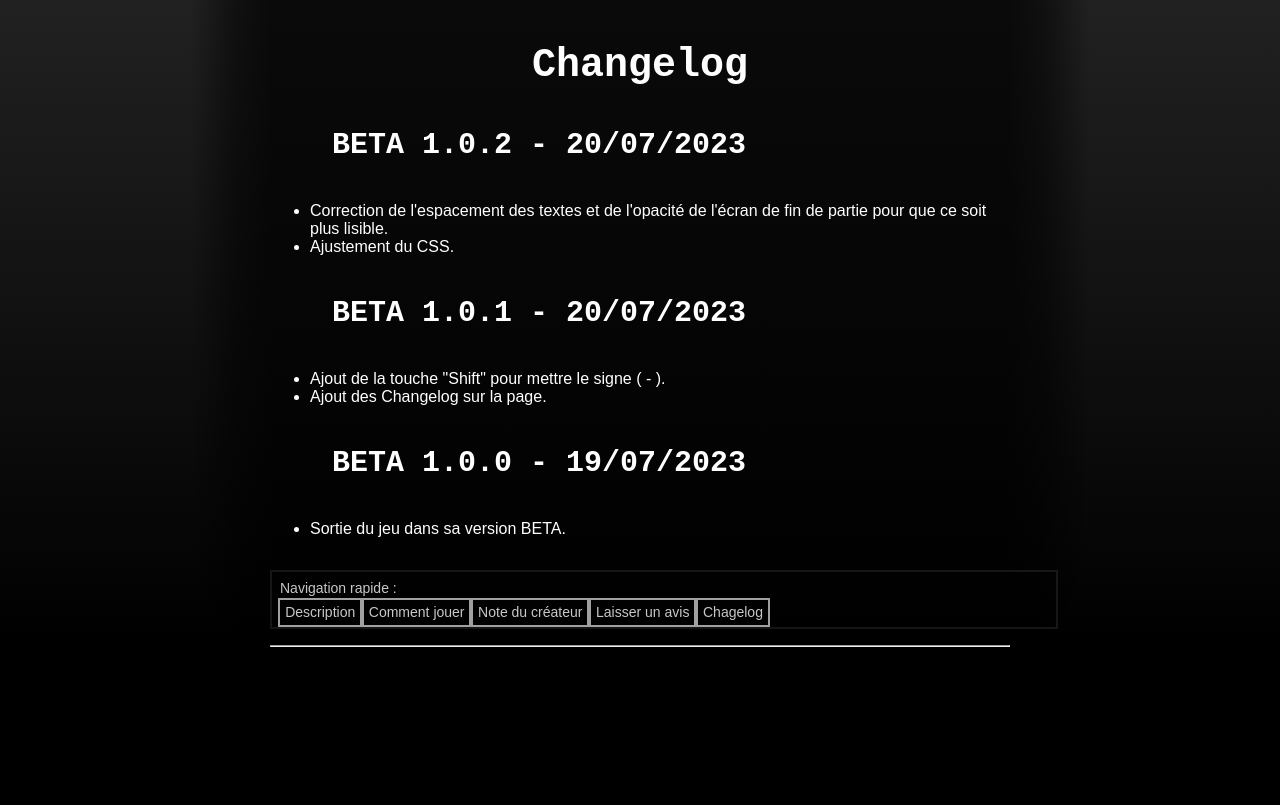
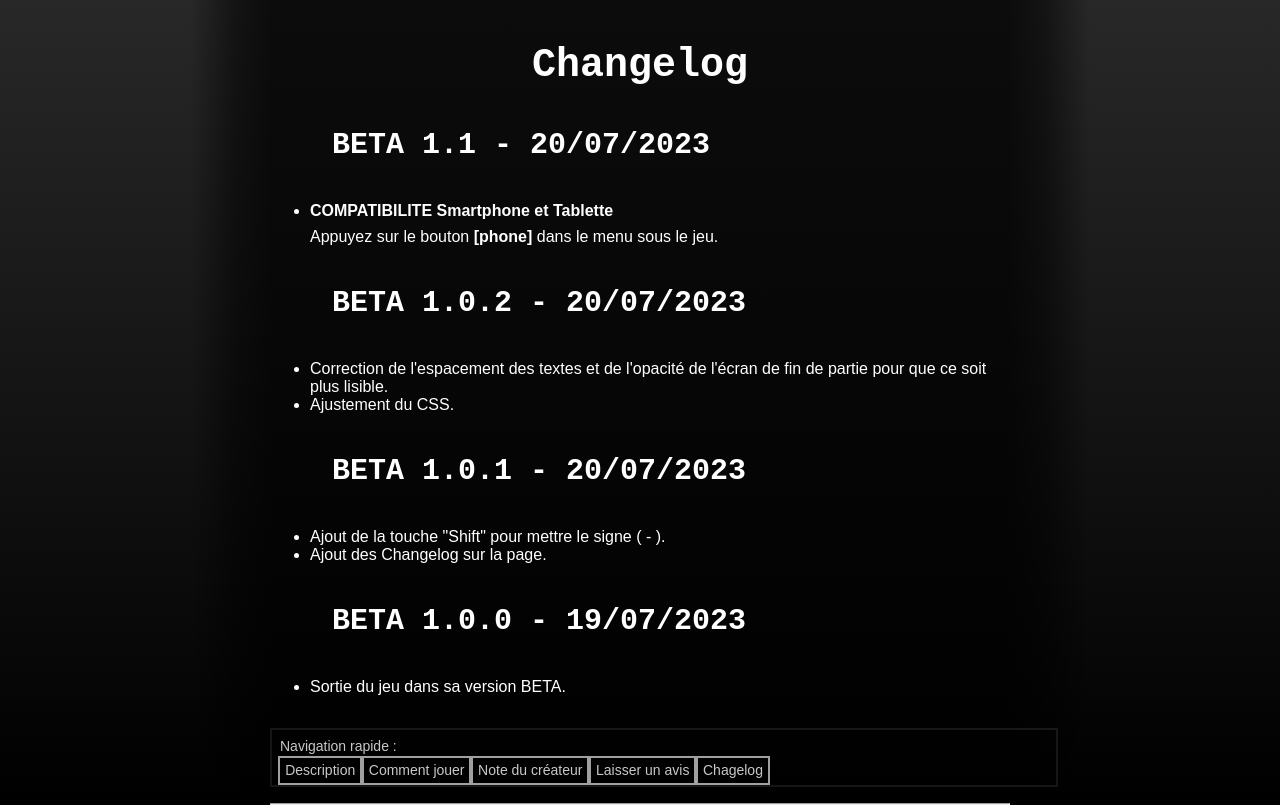
Before and after one commit to Yennou/spemath, a plain HTML site: page index.html in a window 1280 px wide. Shown: the part 4334-5139 px from the top of the page. Before the commit the page ends 4981 px from the top, so only its background shows below. Drawn offline with Linux system fonts and the light colour scheme.

Commit message:
v.b-1.1.0

```diff
--- a/index.html
+++ b/index.html
@@ -137,9 +137,6 @@
 			<h2>Laisser un avis</h2>
 			<p>Bon vu qu'il ne s'agit que d'une simple page GitHub dans le but de présenter le projet (et que j'ai eu la flemme de faire un quelconque formulaire) vous pouvez toujours me laisser votre avis sur mon <b>Discord</b> dans la section <a class="discord-room" href="https://discord.gg/v6Nu9URDNH" target="_blank"> #Retour-test </a> </p>
 			<p>Sinon vous pouvez toujours me suivre sur :</p>
-			<!-- <a href="https://twitter.com/Yenseng3" target="_blank" class="twitter">Twitter : @yenseng3</a>
-			<a href="https://www.youtube.com/channel/UCZDcdxTOk54EYf5yQXkz46w" target="_blank" class="youtube">Youtube : Yenseng</a>
-			<a href="https://discord.gg/v2D4QccZEc" target="_blank" class="discord">Discord </a> -->
 			<a href="https://twitter.com/Yenseng3" target="_blank" class="twitter">Twitter</a>
 			<a href="https://www.youtube.com/channel/UCZDcdxTOk54EYf5yQXkz46w" target="_blank" class="youtube">Youtube</a>
 			<a href="https://discord.gg/v2D4QccZEc" target="_blank" class="discord">Discord </a>
@@ -147,12 +144,10 @@
 
 		<article class="desc-game" id="changelog">
 			<h2>Changelog</h2>
-			<!-- <h3>BETA 1.1 - 20/07/2023</h3>
+			<h3>BETA 1.1 - 20/07/2023</h3>
 			<ul>
 				<li><h4>COMPATIBILITE Smartphone et Tablette</h4> Appuyez sur le bouton <b>[phone]</b> dans le menu sous le jeu.</li>
-				<li>Correction de l'espacement des textes et de l'opacité de l'écran de fin de partie pour que ce soit plus lisible.</li>
-				<li>Ajustement du CSS.</li>
-			</ul> -->
+			</ul>
 			<h3>BETA 1.0.2 - 20/07/2023</h3>
 			<ul>
 				<li>Correction de l'espacement des textes et de l'opacité de l'écran de fin de partie pour que ce soit plus lisible.</li>
```
